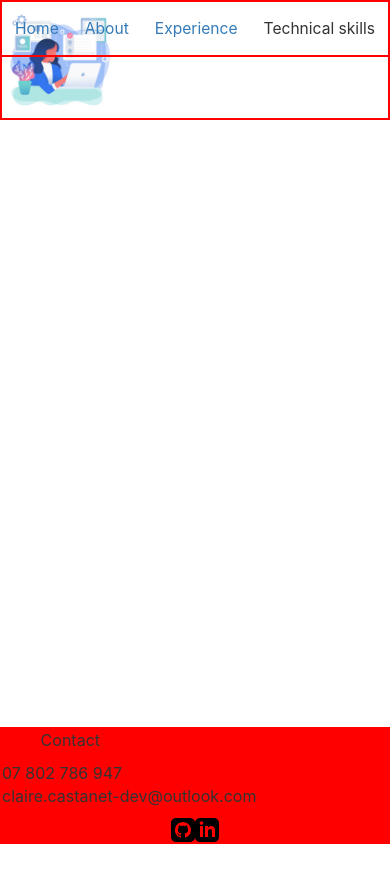
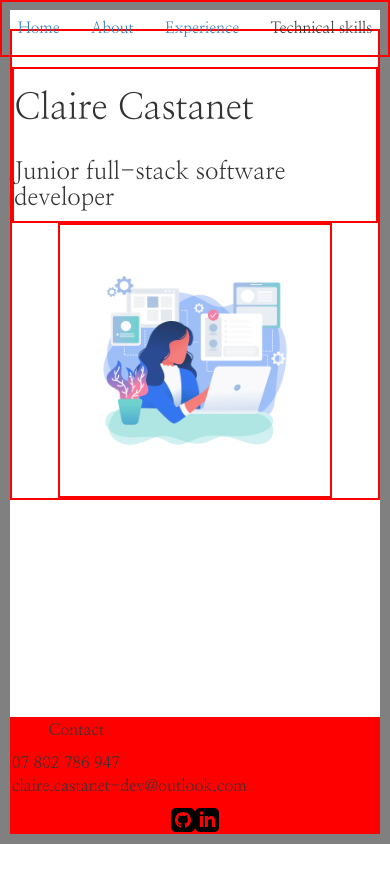
Before and after one commit to ClaireAdele/portfolio-work-react, a React (Create React App) app: page / in a window 390 px wide. Shown: the top 882 px of the page. After the commit the page ends 844 px from the top, so only its background shows below. Built offline with nearby package versions, Linux system fonts and the light colour scheme; the HTML template or start-up script is replaced by a standard one.

Commit message:
sorted out some positioning issues + some styling font-wise

```diff
--- a/public/index.html
+++ b/public/index.html
@@ -7,7 +7,9 @@
       name="description"
       content="Web site created using create-react-app"
     />
-
+    <link rel="preconnect" href="https://fonts.gstatic.com">
+    <link href="https://fonts.googleapis.com/css2?family=Nanum+Myeongjo&display=swap" rel="stylesheet">
+    <link href="https://fonts.googleapis.com/css2?family=Nanum+Gothic&display=swap" rel="stylesheet">
 
     <title>React App</title>
   </head>
--- a/src/App.css
+++ b/src/App.css
@@ -6,7 +6,7 @@
 
 /* Phone Screen Display */
 
-@media only screen and (max-width: 736px) {
+@media only screen and (max-width: 1023px) {
 
 html {
     scroll-behavior: smooth;
@@ -17,20 +17,22 @@ p {
 }
 
 #contact {
+    font-family: "Nanum Myeongjo";
     overflow: hidden;
-    position: fixed;
+    position: absolute;
     font-size: medium;
     bottom: 0;
     left: 0;
     width: 100%;
     border: 2px solid red;
     margin: 0px auto;
+    right: 0px;
     left: 0px;
-    right: 0px;
     background-color: red;
 }
 
 #navigation {
+    font-family: "Nanum Myeongjo";
     position: fixed;
     font-size: 4vw;
     top: 0;
@@ -62,17 +64,17 @@ p {
    font-size: medium;
    flex-direction: column;
    border: 2px solid red;
-   margin: 10% 3% 15% 3%;
+   margin: 10% 3% 10% 3%;
    text-align: justify;
    text-justify: inter-word;
 }
 
 .picture-container {
     display: flex;
-   flex-direction: column;
-   align-items: center;
-   border: 2px solid red;
-   margin: 30% 0% 10% 0%;
+    flex-direction: column;
+    align-items: center;
+    border: 2px solid red;
+    margin: 30% 0% 10% 0%;
 }
 
 #Claire {
@@ -91,6 +93,7 @@ p {
 }
 
 .skillbox {
+    font-family: "Nanum Myeongjo";
     padding: 1em 1em 1em 1em;
     margin-bottom: 3%;
     background-color: rgb(90, 146, 6);
@@ -141,18 +144,49 @@ p {
 }
 
 .page-container {
+    border: 10px solid grey;
     position: absolute;
     width: 100%;
-    height: 150vh;
+    min-height: 100%;
     top: 0;
     left: 0;
+}
+
+
+#homepage {
+    border: 2px solid red;
+    min-height: 100%;
+    display: flex;
+    flex-direction: row;
+    flex-wrap: wrap;
+    justify-content: space-around;
+    margin-top: 5%;
+    margin-bottom: 10%;
+}
+
+#devImg {
+    border: 2px solid red;
+    padding: 2em 2em 2em 2em;
+    max-width: 75% !important;
+    max-height: auto;
+}
+
+#introduction {
+    border: 2px solid red;
+    display: flex;
+    flex-direction: column;
+    margin-top: 10%;
+}
+
+#paragraph2 {
+    margin-bottom: 30% !important;
 }
 
 }
 
 /* Normal screen display */
 
-@media only screen and (min-width : 736px) {
+@media only screen and (min-width : 1024px) {
 
 html {
     scroll-behavior: smooth;
@@ -165,9 +199,11 @@ html {
 
 p {
     text-indent: 10%;
+    font-family: "Nanum Gothic";
 }
 
 #contact {
+    font-family: "Nanum Myeongjo";
     overflow: hidden;
     position: absolute;
     font-size: medium;
@@ -182,6 +218,7 @@ p {
 }
 
 #navigation {
+    font-family: "Nanum Myeongjo";
     position: fixed;
     font-size: medium;
     top: 0;
@@ -264,6 +301,7 @@ p {
 }
 
 .skillbox {
+    font-family: "Nanum Myeongjo";
     padding: 1em 1em 1em 1em;
     margin-bottom: 1%;
     background-color: rgb(90, 146, 6);
@@ -325,12 +363,25 @@ ul {
 }
 
 #homepage {
+    font-family: "Nanum Myeongjo";
     border: 2px solid red;
     min-height: 100%;
+    display: flex;
+    flex-direction: row;
+    justify-content: space-around;
+    margin-top: 5%;
+    margin-bottom: 10%;
 }
 
 #devImg {
+    border: 2px solid red;
     max-width: 30%;
     max-height: 30%;
 }
+
+#introduction {
+    border: 2px solid red;
+    display: flex;
+    flex-direction: column;
+}
 /* The margins are all going to have to depend on the media, as well as the font sizes, this will have to be overhauled tomorrow or some other time */
--- a/src/components/About/Text.js
+++ b/src/components/About/Text.js
@@ -12,7 +12,7 @@ export default function Text() {
             would, and that having to perform for a live audience all day was wearing me thin. Besides,
             I realised I craved more opportunities for reflective, analytical and theoretical work in my every day
             life, which was an aspect of academic research that I had relished and excelled at. </p>
-            <p id="parapgrah2" class="text-container">Those reservations led me to start thinking about other careers that I could find fulfilling, and
+            <p id="paragraph2" class="text-container">Those reservations led me to start thinking about other careers that I could find fulfilling, and
             software engineering appeared to be a field that would satisfy my desire for intellectually-challenging
             and meaningful work. I am now currently completing the Northcoders bootcamp course online, and I am
             finding deep satisfaction and happiness as the weeks progress and my skillset grows as I take on
--- a/src/components/App-Children/Home.js
+++ b/src/components/App-Children/Home.js
@@ -5,6 +5,10 @@ import devImg from './imgs/female developer 2-01.jpg'
 export default function Home() {
     return (
         <div id="homepage" >
+            <div id="introduction">
+            <h1>Claire Castanet</h1>
+            <h3>Junior full-stack software developer</h3>
+            </div>
             <img src={devImg} id="devImg"></img>
         </div>
     )
```
